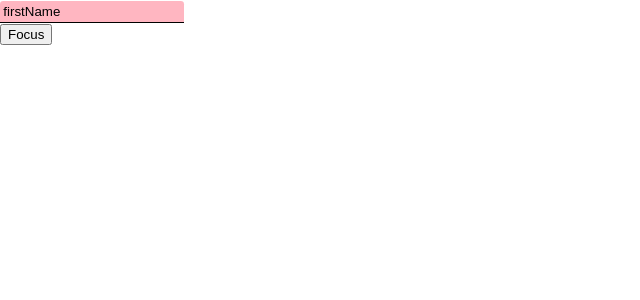
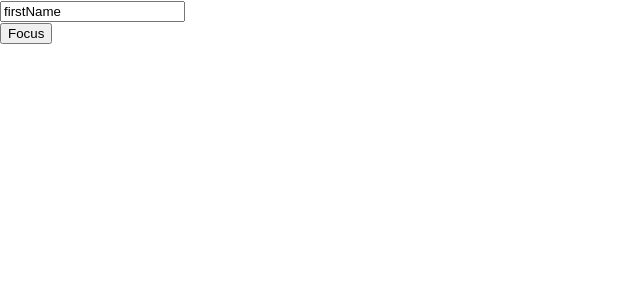
Before and after one commit to santhoshkumar-27/hooks, a React (Create React App) app: page / in a window 1280 px wide. Shown: the top 300 px of the page, without its empty margins (0-640 px from the left). Built offline with nearby package versions, Linux system fonts and the light colour scheme.

Commit message:
feat: normal input focuse

```diff
--- a/src/App.js
+++ b/src/App.js
@@ -17,9 +17,9 @@ function App() {
   // JSX for the component
   return (
     <div>
-      <CustomInput ref={input} value={firstName} onChange={(e) => handleFirstNameChange(e)} />
+      <input ref={input} value={firstName} onChange={(e) => handleFirstNameChange(e)} />
       <br />
-      <button>Focus</button>
+      <button onClick={() => input.current.focus()}>Focus</button>
     </div>
   );
 }
```
